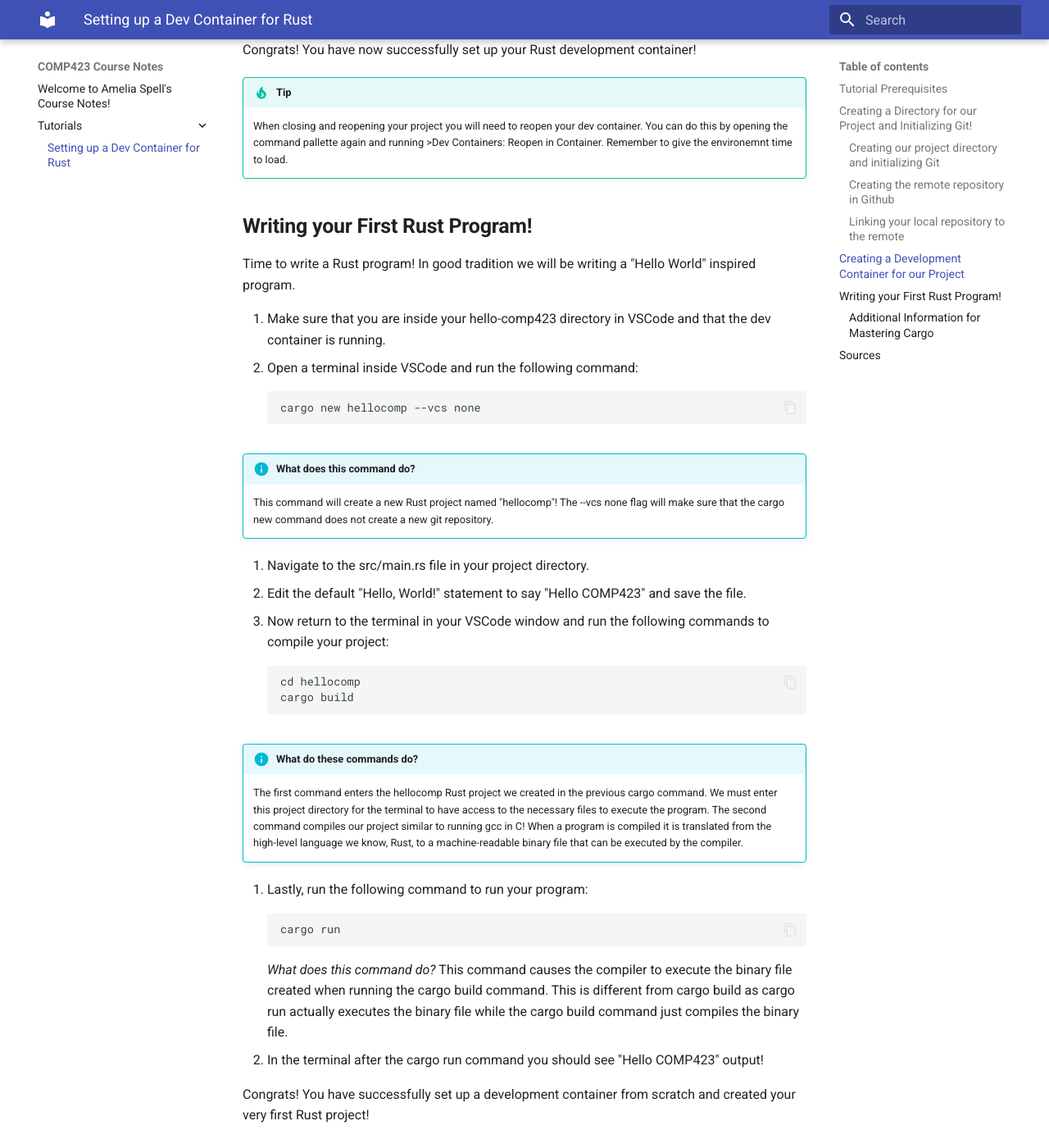
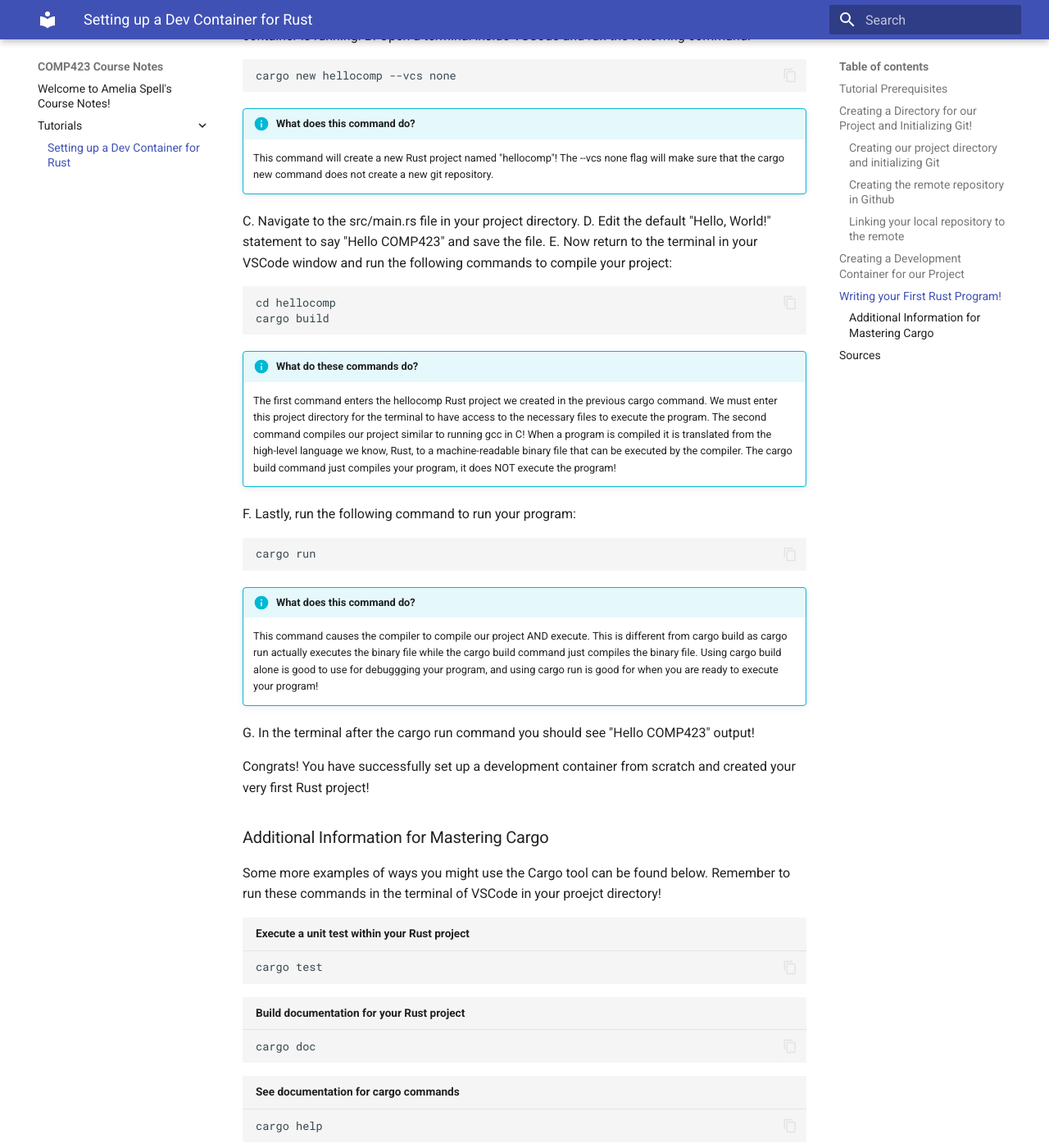
Before and after one commit to amspell04/comp423-course-notes, an MkDocs documentation site: the page built from docs/tutorials/rust-setup.md, in a window 1280 px wide and 1400 px high, scrolled down 3881 px. Shown: the whole window at 82% size. Built offline with MkDocs 1.6.1 and Material for MkDocs 9.7.7, drawn with Linux system fonts in a browser that asks for light colours; some of the changed text lies outside the part shown.

Commit message:
changed description of cargo commands and changed numbered bullets to letters

````diff
--- a/docs/tutorials/rust-setup.md
+++ b/docs/tutorials/rust-setup.md
@@ -138,29 +138,31 @@ Congrats! You have now successfully set up your Rust development container!
 
 Time to write a Rust program! In good tradition we will be writing a "Hello World" inspired program.
 
-1. Make sure that you are inside your hello-comp423 directory in VSCode and that the dev container is running.
-2. Open a terminal inside VSCode and run the following command:
+A. Make sure that you are inside your hello-comp423 directory in VSCode and that the dev container is running.
+B. Open a terminal inside VSCode and run the following command:
 ```
 cargo new hellocomp --vcs none
 ```
 !!! info "What does this command do?"
     This command will create a new Rust project named "hellocomp"! The --vcs none flag will make sure that the cargo new command does not create a new git repository.
 
-1. Navigate to the src/main.rs file in your project directory.
-2. Edit the default "Hello, World!" statement to say "Hello COMP423" and save the file.
-3. Now return to the terminal in your VSCode window and run the following commands to compile your project:
+C. Navigate to the src/main.rs file in your project directory.
+D. Edit the default "Hello, World!" statement to say "Hello COMP423" and save the file.
+E. Now return to the terminal in your VSCode window and run the following commands to compile your project:
 ```
 cd hellocomp
 cargo build
 ```
 !!! info "What do these commands do?"
-    The first command enters the hellocomp Rust project we created in the previous cargo command. We must enter this project directory for the terminal to have access to the necessary files to execute the program. The second command compiles our project similar to running gcc in C! When a program is compiled it is translated from the high-level language we know, Rust, to a machine-readable binary file that can be executed by the compiler.
-4. Lastly, run the following command to run your program:
+    The first command enters the hellocomp Rust project we created in the previous cargo command. We must enter this project directory for the terminal to have access to the necessary files to execute the program. The second command compiles our project similar to running gcc in C! When a program is compiled it is translated from the high-level language we know, Rust, to a machine-readable binary file that can be executed by the compiler. The cargo build command just compiles your program, it does NOT execute the program!
+F. Lastly, run the following command to run your program:
 ```
 cargo run
 ```
-    *What does this command do?* This command causes the compiler to execute the binary file created when running the cargo build command. This is different from cargo build as cargo run actually executes the binary file while the cargo build command just compiles the binary file.
-5. In the terminal after the cargo run command you should see "Hello COMP423" output!
+!!! info "What does this command do?"
+     This command causes the compiler to compile our project AND execute. This is different from cargo build as cargo run actually executes the binary file while the cargo build command just compiles the binary file. Using cargo build alone is good to use for debuggging your program, and using cargo run is good for when you are ready to execute your program!
+
+G. In the terminal after the cargo run command you should see "Hello COMP423" output!
 
 Congrats! You have successfully set up a development container from scratch and created your very first Rust project!
 
````
Also changed, not shown: other parts of docs/tutorials/rust-setup.md (+23 -23 lines).
